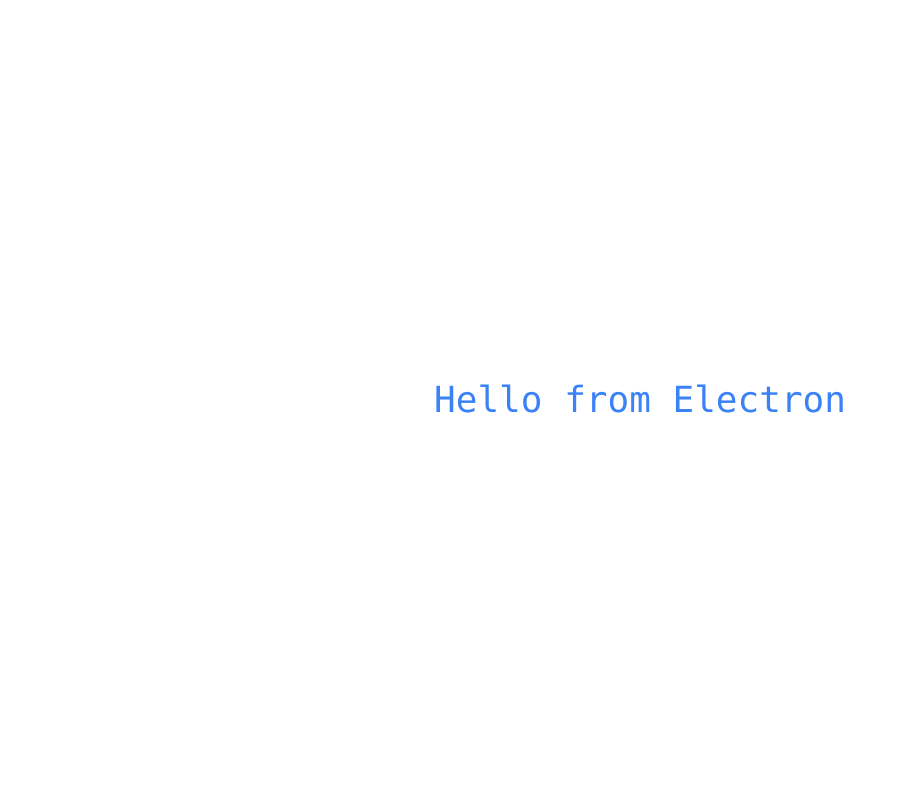
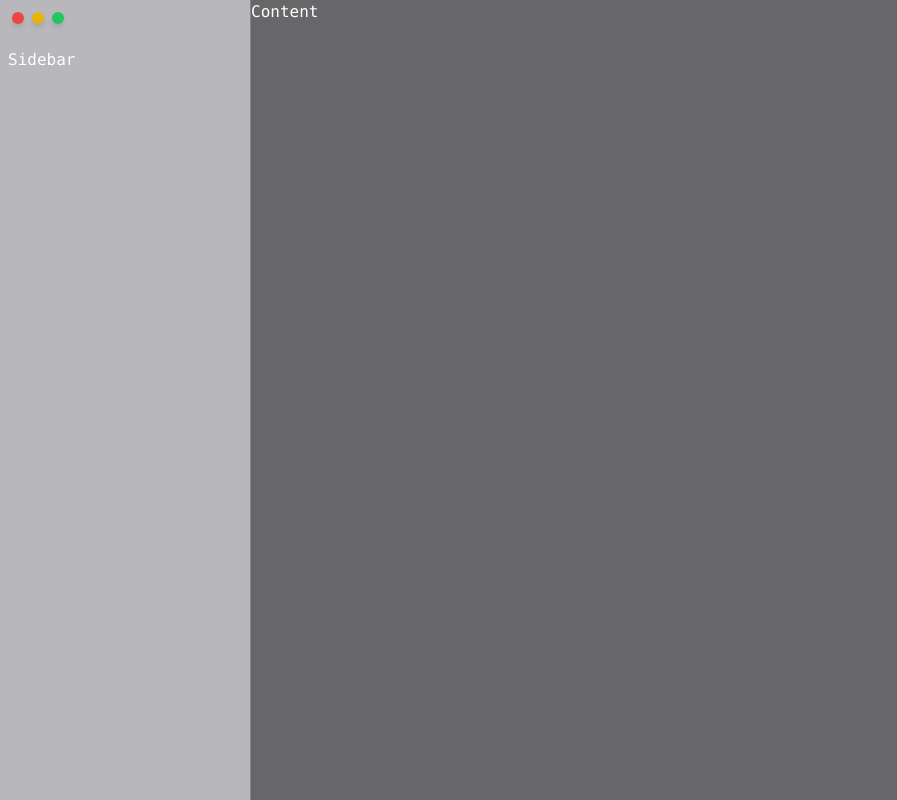
Before and after one commit to IR1DO/notemark, a React (Vite) app: page / in a window 1280 px wide. Shown: the whole page, without its empty margins (0-897 px from the left). Built offline with nearby package versions, Linux system fonts and the light colour scheme.

Commit message:
Refactor App.tsx and add AppLayout components

```diff
--- a/postcss.config.js
+++ b/postcss.config.js
@@ -1,6 +1,6 @@
 module.exports = {
   plugins: {
     tailwindcss: {},
-    autoprefixer: {},
-  },
+    autoprefixer: {}
+  }
 }
--- a/src/renderer/src/App.tsx
+++ b/src/renderer/src/App.tsx
@@ -1,8 +1,11 @@
-function App(): JSX.Element {
+import { Content, RootLayout, Sidebar } from '@/components'
+
+function App() {
   return (
-    <div className="flex h-full items-center justify-center">
-      <span className="text-4xl text-blue-500">Hello from Electron</span>
-    </div>
+    <RootLayout className="bg-zinc-500/50">
+      <Sidebar className="p-2">Sidebar</Sidebar>
+      <Content className="border-l bg-zinc-900/50 border-l-white/20">Content</Content>
+    </RootLayout>
   )
 }
 
--- /dev/null
+++ b/src/renderer/src/components/AppLayout.tsx
@@ -0,0 +1,45 @@
+import { ComponentProps, forwardRef } from 'react'
+import { twMerge } from 'tailwind-merge'
+
+export const RootLayout = ({ className, children, ...props }: ComponentProps<'main'>) => {
+  return (
+    <main className={twMerge('flex flex-row h-screen', className)} {...props}>
+      {/* TODO check platform to enable or disable traffic lights */}
+      <TrafficLights />
+      {children}
+    </main>
+  )
+}
+
+export const TrafficLights = () => {
+  return (
+    <div className="absolute top-3 left-3 flex items-center space-x-2 z-50">
+      <div className="w-3 h-3 bg-red-500 rounded-full shadow-md"></div>
+      <div className="w-3 h-3 bg-yellow-500 rounded-full shadow-md"></div>
+      <div className="w-3 h-3 bg-green-500 rounded-full shadow-md"></div>
+    </div>
+  )
+}
+
+export const Sidebar = ({ className, children, ...props }: ComponentProps<'aside'>) => {
+  return (
+    <aside
+      className={twMerge('w-[250px] mt-10 h-[100vh + 10px] overflow-auto', className)}
+      {...props}
+    >
+      {children}
+    </aside>
+  )
+}
+
+export const Content = forwardRef<HTMLDivElement, ComponentProps<'div'>>(
+  ({ children, className, ...props }, ref) => {
+    return (
+      <div ref={ref} className={twMerge('flex-1 overflow-auto', className)} {...props}>
+        {children}
+      </div>
+    )
+  }
+)
+
+Content.displayName = 'Content'
--- a/src/renderer/src/components/index.ts
+++ b/src/renderer/src/components/index.ts
@@ -0,0 +1 @@
+export * from './AppLayout'
--- a/tsconfig.web.json
+++ b/tsconfig.web.json
@@ -19,7 +19,7 @@
         "src/shared/*"
       ],
       "@/*": [
-        "src/render/src/*"
+        "src/renderer/src/*"
       ],
     }
   }
```
Also changed, not shown: .eslintrc.cjs.
